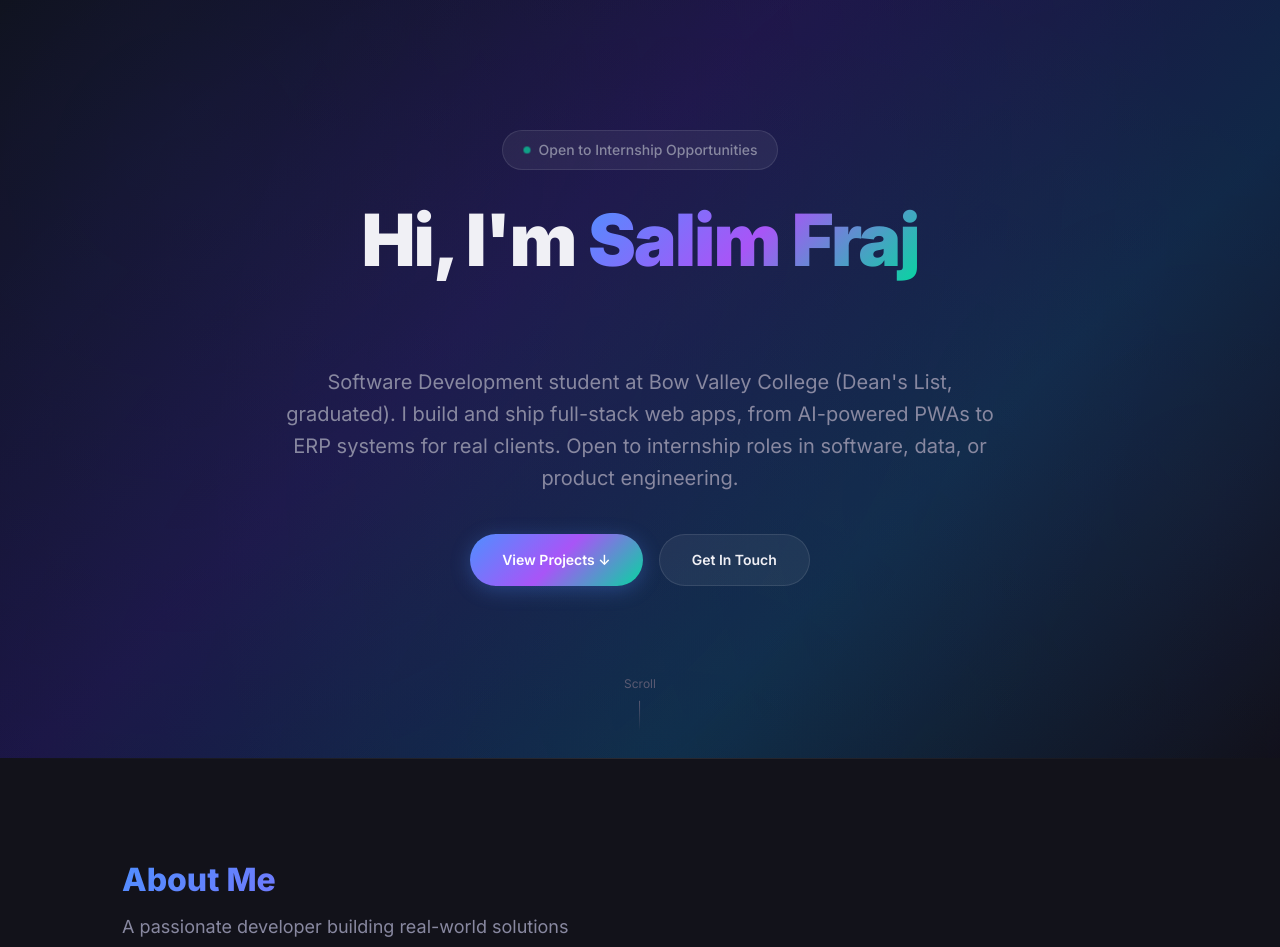
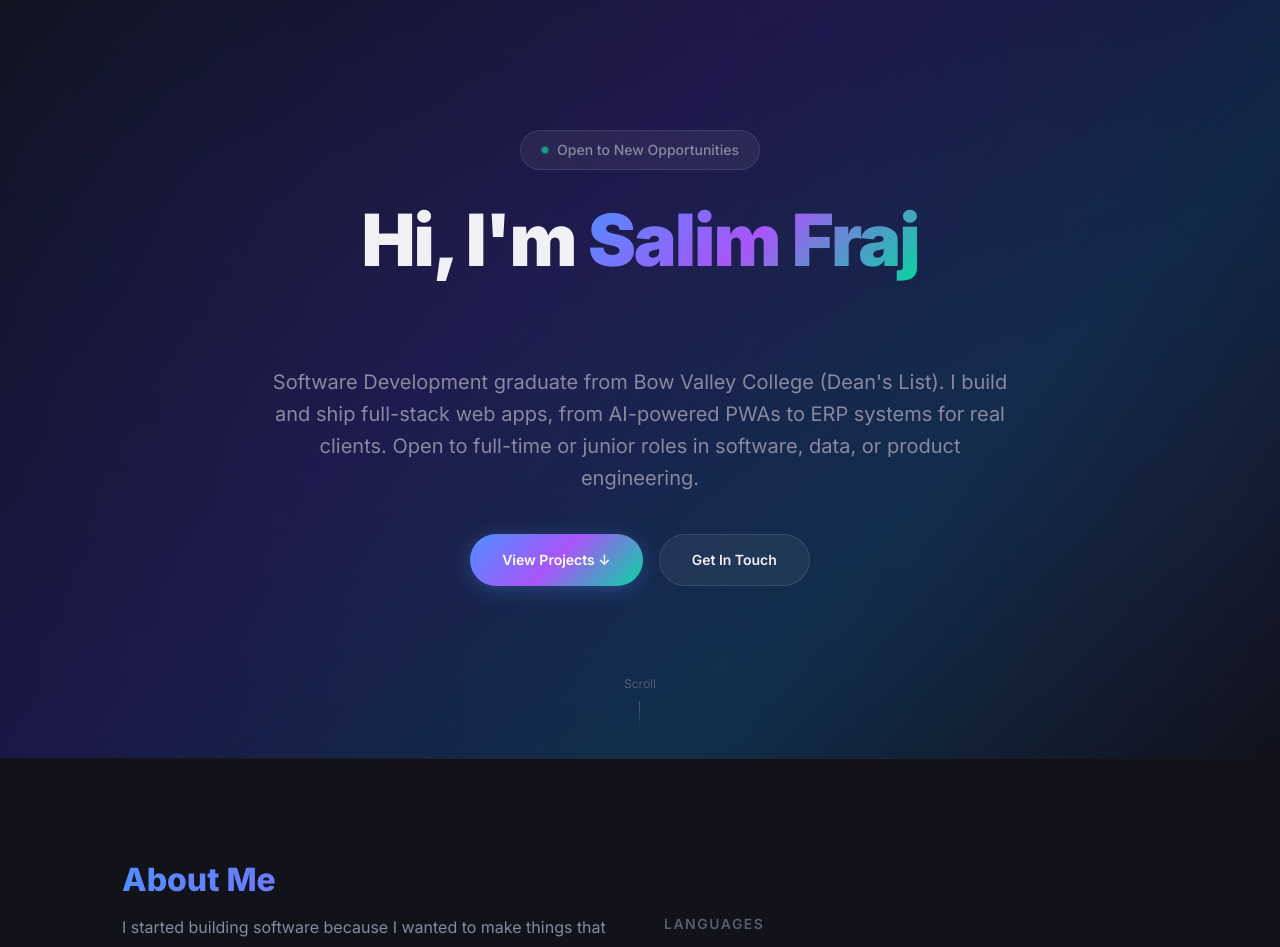
Before and after one commit to SalimFraj/Portfolio, a React (Vite) app: page / in a window 1280 px wide. Shown: the part 42-989 px from the top of the page. Built offline with nearby package versions, Linux system fonts and the light colour scheme.

Commit message:
chore: update student and internship wording to reflect graduated status

```diff
--- a/src/components/About.jsx
+++ b/src/components/About.jsx
@@ -47,9 +47,7 @@ export default function About() {
         <section className="about" id="about">
             <div className="section-container">
                 <motion.h2 className="section-title" {...fadeInUp}>About Me</motion.h2>
-                <motion.p className="section-subtitle" {...fadeInUp} transition={{ duration: 0.6, delay: 0.1 }}>
-                    A passionate developer building real-world solutions
-                </motion.p>
+
 
                 <div className="about-grid">
                     <motion.div className="about-text" {...fadeInUp} transition={{ duration: 0.6, delay: 0.2 }}>
@@ -61,7 +59,7 @@ export default function About() {
                             delivered for a real client company. Outside of projects, I teach coding to
                             students aged 7 to 14 at Code Ninjas in Calgary, which has made me unusually
                             good at explaining technical concepts clearly. I'm fluent in four languages,
-                            which occasionally comes in handy. I'm currently looking for an internship or
+                            which occasionally comes in handy. I'm currently looking for a junior role or
                             entry level role where I can contribute real work from day one.
                         </p>
 
--- a/src/components/Contact.jsx
+++ b/src/components/Contact.jsx
@@ -29,7 +29,7 @@ export default function Contact() {
                     <div className="contact-content">
                         <motion.h2 className="section-title" {...fadeInUp}>Get In Touch</motion.h2>
                         <motion.p className="section-subtitle" {...fadeInUp} transition={{ duration: 0.6, delay: 0.1 }}>
-                            I'm actively seeking internship opportunities. Let's connect!
+                            I'm actively seeking full-time opportunities. Let's connect!
                         </motion.p>
 
                         <motion.div
--- a/src/components/Experience.jsx
+++ b/src/components/Experience.jsx
@@ -77,7 +77,7 @@ export default function Experience() {
                                 Diploma in Software Development
                                 <span className="education-badge">Dean's List</span>
                             </h3>
-                            <p>Bow Valley College · Expected April 2026</p>
+                            <p>Bow Valley College · Graduated</p>
                         </div>
                     </div>
                 </motion.div>
--- a/src/components/Hero.jsx
+++ b/src/components/Hero.jsx
@@ -50,7 +50,7 @@ export default function Hero() {
                     transition={{ duration: 0.6 }}
                 >
                     <span className="hero-badge-dot" />
-                    Open to Internship Opportunities
+                    Open to New Opportunities
                 </motion.div>
 
                 <motion.h1
@@ -79,9 +79,9 @@ export default function Hero() {
                     animate={{ opacity: 1, y: 0 }}
                     transition={{ duration: 0.7, delay: 0.5 }}
                 >
-                    Software Development student at Bow Valley College (Dean's List, graduated).
+                    Software Development graduate from Bow Valley College (Dean's List).
                     I build and ship full-stack web apps, from AI-powered PWAs to ERP systems for real clients.
-                    Open to internship roles in software, data, or product engineering.
+                    Open to full-time or junior roles in software, data, or product engineering.
                 </motion.p>
 
                 <motion.div
```
